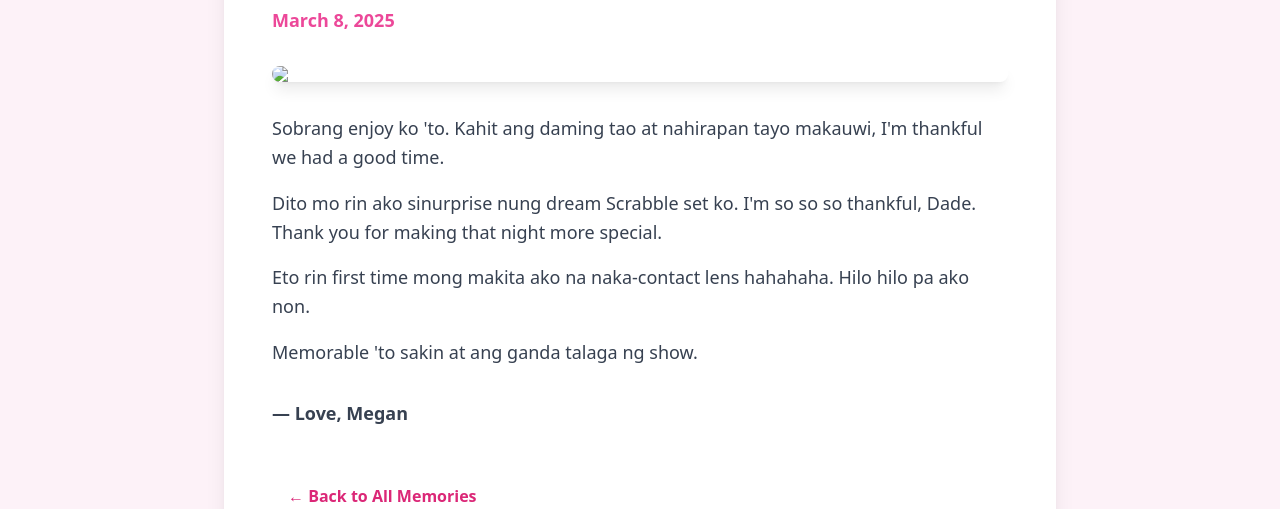
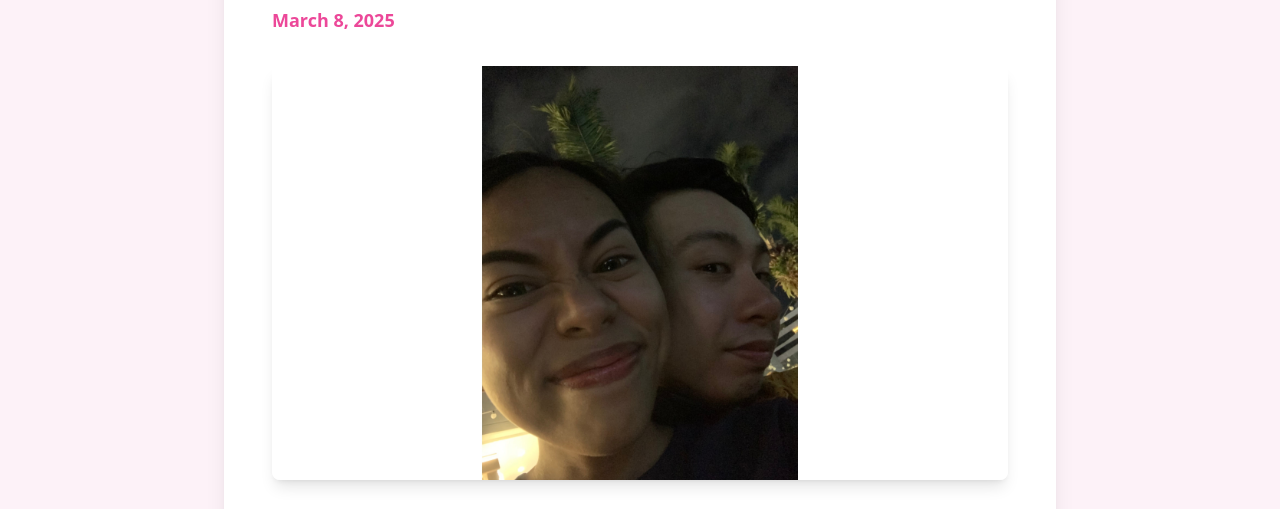
Before and after one commit to echanomegan/anniversary-blog, a plain HTML site: page pages/blog-17.html in a window 1280 px wide. Shown: the part 246-755 px from the top of the page. Drawn offline with nearby package versions, Linux system fonts and the light colour scheme.

Commit message:
update blog-17

```diff
--- a/pages/blog-17.html
+++ b/pages/blog-17.html
@@ -30,7 +30,7 @@
         <p class="text-lg text-pink-500 font-semibold mb-8">March 8, 2025</p>
 
         <img
-          src="../images/image-17.jpg"
+          src="../images/image_17.jpg"
           class="w-full h-auto rounded-lg shadow-lg mb-8"
         />
 
```
